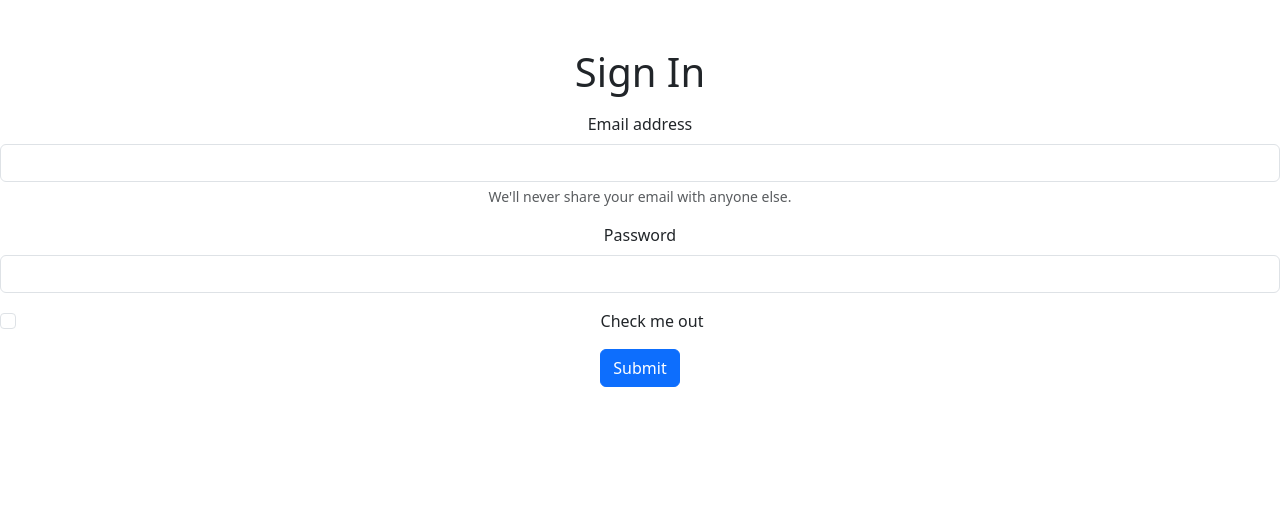
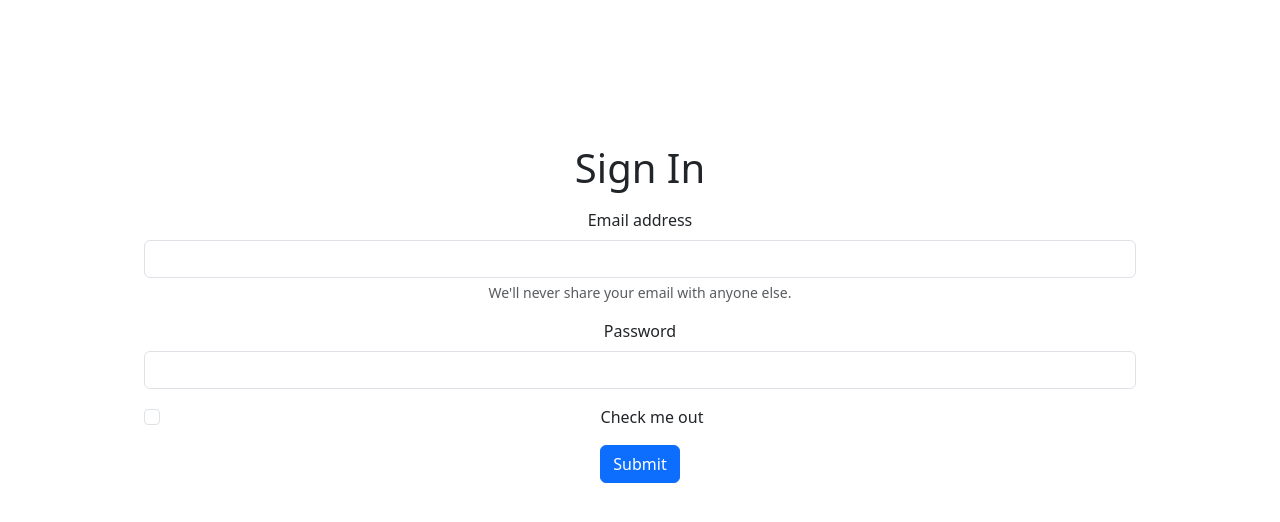
Before and after one commit to mkesyasakha/personal-page, a plain HTML site: page contact.html in a window 1280 px wide. Drawn offline with nearby package versions, Linux system fonts and the light colour scheme.

Commit message:
save setting

```diff
--- a/contact.html
+++ b/contact.html
@@ -6,6 +6,7 @@
     <link href="https://cdn.jsdelivr.net/npm/bootstrap@5.3.3/dist/css/bootstrap.min.css" rel="stylesheet" integrity="sha384-QWTKZyjpPEjISv5WaRU9OFeRpok6YctnYmDr5pNlyT2bRjXh0JMhjY6hW+ALEwIH" crossorigin="anonymous">
     <title>Contact</title>
 </head>
+<div class="box" style="margin:9rem;">
     <body>
         <h1 style="text-align: center;" class="mt-5 mb-3">Sign In</h1>
         <form style="text-align: center;">
@@ -24,6 +25,7 @@
             </div>
             <button type="submit" class="btn btn-primary">Submit</button>
           </form>
+    </div>
       <script src="https://cdn.jsdelivr.net/npm/bootstrap@5.3.3/dist/js/bootstrap.bundle.min.js" integrity="sha384-YvpcrYf0tY3lHB60NNkmXc5s9fDVZLESaAA55NDzOxhy9GkcIdslK1eN7N6jIeHz" crossorigin="anonymous"></script>
 </body>
 </html>
```
Lines whose indentation alone changed are shown as unchanged.
